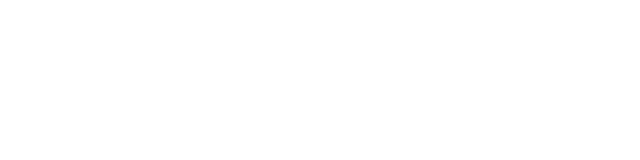
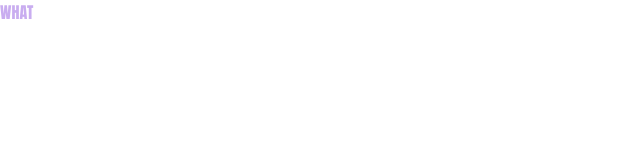
Before and after one commit to purple-affogato/purple-affogato.github.io, a React (Create React App) app: page / in a window 1280 px wide. Shown: the top 160 px of the page, without its empty margins (0-640 px from the left). Built offline with nearby package versions, Linux system fonts and the light colour scheme.

Commit message:
im trying to use tailwindcss
praying that this works

```diff
--- a/src/App.js
+++ b/src/App.js
@@ -2,9 +2,9 @@
 
 function App() {
   return (
-    <div className="text-green-50">
-
-    </div>
+    <p className='text-light-purple'>
+        WHAT
+    </p>
   );
 }
 
```
